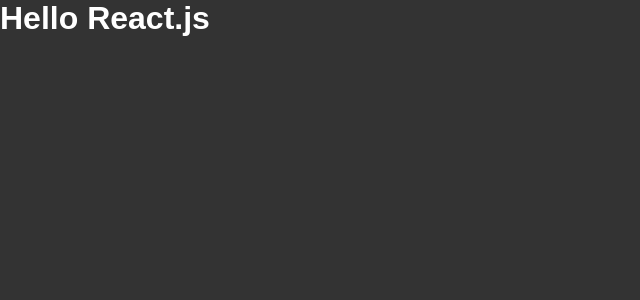
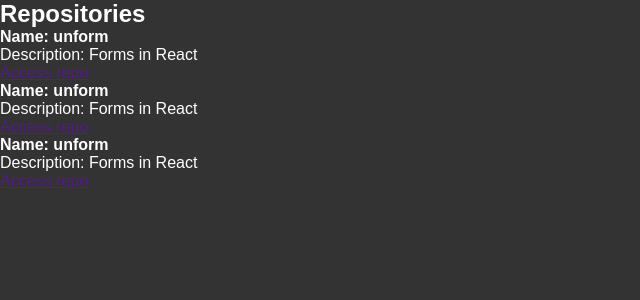
Before and after one commit to daxoliveira/github-explorer, a React app: page / in a window 1280 px wide. Shown: the top 300 px of the page, without its empty margins (0-640 px from the left). Built offline with nearby package versions, Linux system fonts and the light colour scheme.

Commit message:
implement basic components

```diff
--- a/src/App.jsx
+++ b/src/App.jsx
@@ -1,5 +1,6 @@
+import { RepositoryList } from './components/RepositoryList'
 import './styles/global.scss'
 
 export function App() {
-  return <h1>Hello React.js</h1>
+  return <RepositoryList />
 }
--- /dev/null
+++ b/src/components/RepositoryItem.jsx
@@ -0,0 +1,9 @@
+export function RepositoryItem(props) {
+  return (
+    <li>
+      <strong>Name: {props.repository.name ?? 'Default'}</strong>
+      <p>Description: Forms in React</p>
+      <a href="">Access repo</a>
+    </li>
+  )
+}
--- /dev/null
+++ b/src/components/RepositoryList.jsx
@@ -0,0 +1,27 @@
+import { RepositoryItem } from "./RepositoryItem"
+
+const repository = {
+  name: 'unform',
+  description: 'Forms in React',
+  link: 'https://github.com/unform/unform'
+}
+
+export function RepositoryList() {
+  return (
+    <section className="repository-list">
+      <h1>Repositories</h1>
+
+      <ul>
+        <RepositoryItem
+          repository={repository}
+        />
+        <RepositoryItem
+          repository={repository}
+        />
+        <RepositoryItem
+          repository={repository}
+        />
+      </ul>
+    </section>
+  )
+}
```
